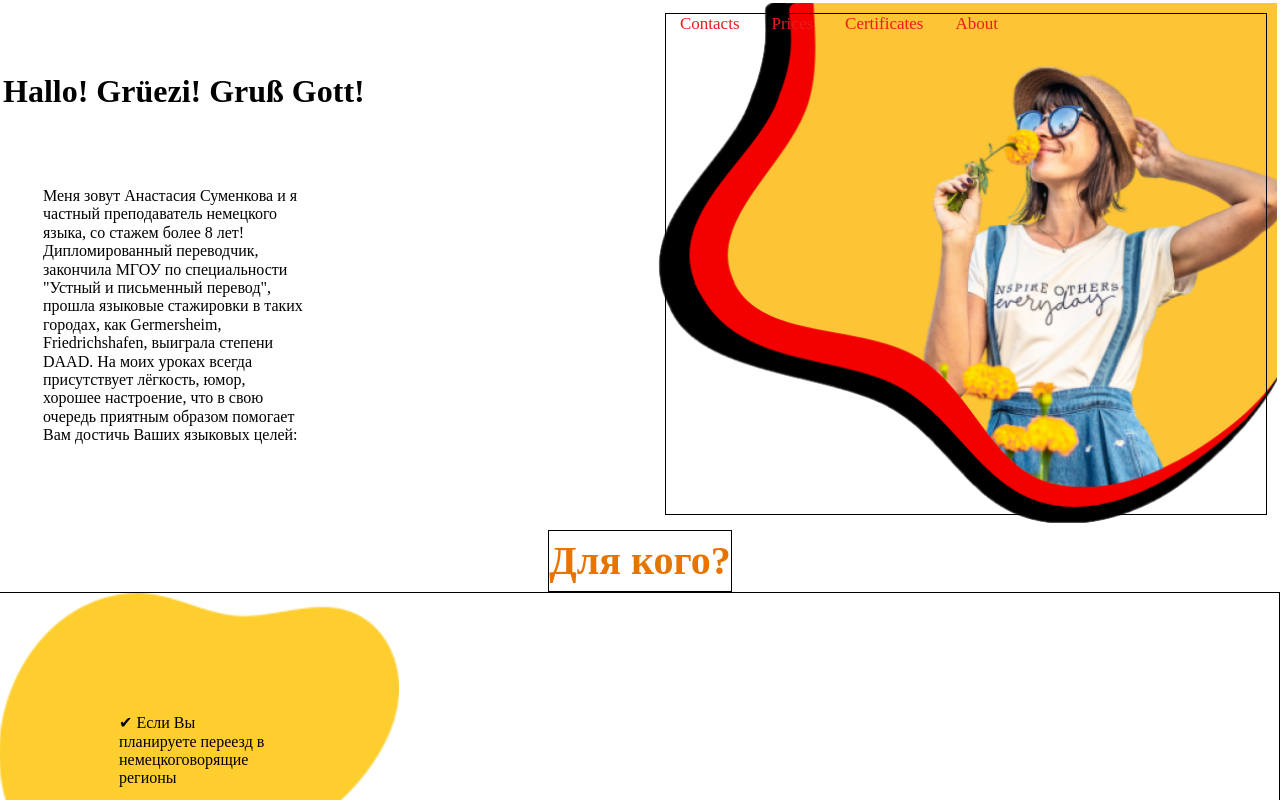
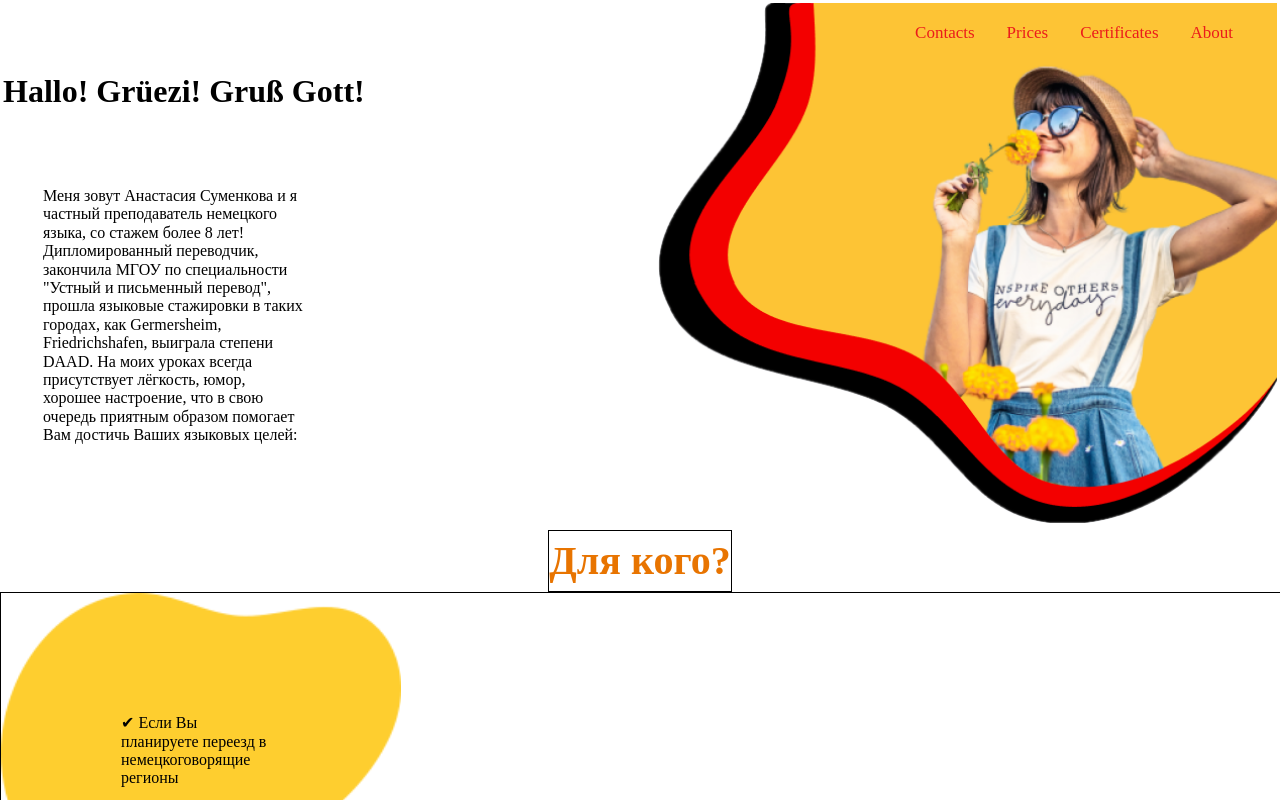
Before and after one commit to Oxy26/Project-2, a plain HTML site: page index.html in a window 1280 px wide. Shown: the top 800 px of the page. Drawn offline with Linux system fonts and the light colour scheme.

Commit message:
Oxanas Changes

```diff
--- a/index.html
+++ b/index.html
@@ -30,7 +30,7 @@
                             </p>
                         <td>
                             <div class="backgroundimage">
-                                <div class="container">
+                                <div class="container1">
                                     <div class="navbar">
                                         <a class="link" href="default.asp">Contacts</a>
                                         <a class="link" href="news.asp">Prices</a>
--- a/style.css
+++ b/style.css
@@ -33,7 +33,7 @@
     margin-bottom: 10px;
 }
 
-.container {
+.container1 {
     float: right;
     margin: 10px;
 }
@@ -46,7 +46,7 @@
 .navbar a {
     color:#eb1b1b;
     text-align: center;
-    padding: 12px 14px;
+    padding: 14px 14px;
     text-decoration: none;
     font-size: 17px;
   }
```
